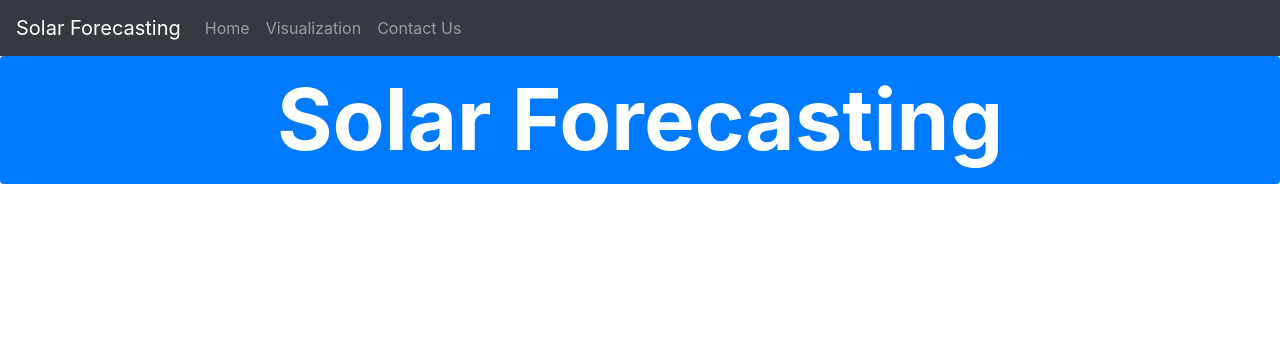
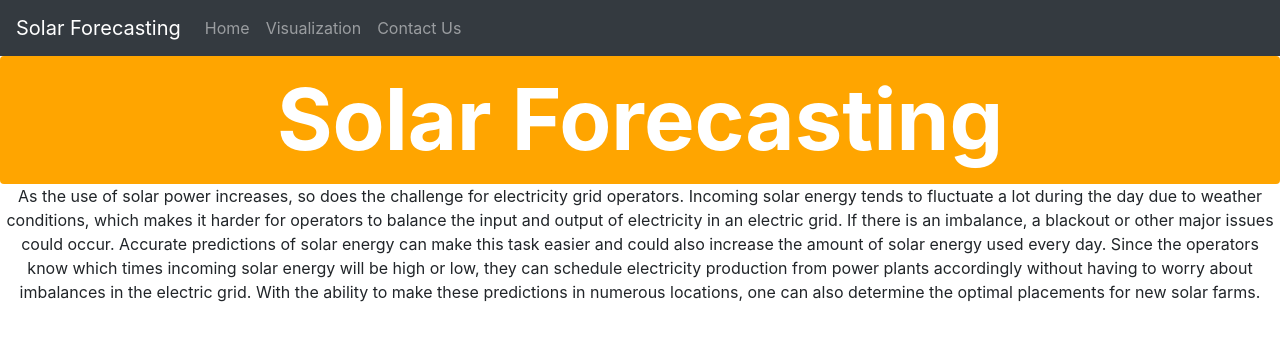
Before and after one commit to gt-big-data/solar-forecasting, a React (Create React App) app in the folder data-viz/solar-forecasting/: page / in a window 1280 px wide. Shown: the top 340 px of the page. Built offline with nearby package versions, Linux system fonts and the light colour scheme.

Commit message:
Added orange color

```diff
--- a/data-viz/solar-forecasting/package.json
+++ b/data-viz/solar-forecasting/package.json
@@ -3,6 +3,7 @@
   "version": "0.1.0",
   "private": true,
   "dependencies": {
+    "@material-ui/core": "^4.11.0",
     "@testing-library/jest-dom": "^4.2.4",
     "@testing-library/react": "^9.5.0",
     "@testing-library/user-event": "^7.2.1",
@@ -11,7 +12,7 @@
     "react": "^16.13.1",
     "react-dom": "^16.13.1",
     "react-router-dom": "^5.2.0",
-    "react-scripts": "3.4.3"
+    "react-scripts": "^4.0.0"
   },
   "scripts": {
     "start": "react-scripts start",
--- /dev/null
+++ b/data-viz/solar-forecasting/src/components/Paragraph.css
@@ -0,0 +1,4 @@
+.Paragraph {
+    font: 300;
+
+}
--- a/data-viz/solar-forecasting/src/components/SolarGraph.jsx
+++ b/data-viz/solar-forecasting/src/components/SolarGraph.jsx
@@ -11,10 +11,11 @@ class SolarGraph extends Component {
 							fontWeight : 'bold',
 							textAlign: 'center',
 							width: "100%",
+							backgroundColor: "orange",
 						}
 					}
 					className="badge badge-primary">
-					Solar Graph
+					Solar Graph and Map
 				</title>
 				<Link to='/'>
 					<button
--- a/data-viz/solar-forecasting/src/components/SolarMap.jsx
+++ b/data-viz/solar-forecasting/src/components/SolarMap.jsx
@@ -11,6 +11,7 @@ class SolarMap extends Component {
 							fontWeight : 'bold',
 							textAlign: 'center',
 							width: "100%",
+							backgroundColor: "orange",
 						}
 					}
 					className="badge badge-primary">
--- a/data-viz/solar-forecasting/src/components/SolarTitle.jsx
+++ b/data-viz/solar-forecasting/src/components/SolarTitle.jsx
@@ -2,7 +2,6 @@ import React, {Component} from 'react';
 import solar from '../images/solar.jpg';
 import solarMap from './SolarMap';
 import {Link} from 'react-router-dom';
-
 
 class SolarTitle extends Component {
 	render() {
@@ -15,11 +14,21 @@ class SolarTitle extends Component {
 							fontWeight : 'bold',
 							textAlign: 'center',
 							width: "100%",
+							backgroundColor: "orange",
 						}
 					}
 					className="badge badge-primary">
 					Solar Forecasting
 				</title>
+				<text
+					style={
+						{
+
+						}
+					}
+					className = "">
+						As the use of solar power increases, so does the challenge for electricity grid operators. Incoming solar energy tends to fluctuate a lot during the day due to weather conditions, which makes it harder for operators to balance the input and output of electricity in an electric grid. If there is an imbalance, a blackout or other major issues could occur. Accurate predictions of solar energy can make this task easier and could also increase the amount of solar energy used every day. Since the operators know which times incoming solar energy will be high or low, they can schedule electricity production from power plants accordingly without having to worry about imbalances in the electric grid. With the ability to make these predictions in numerous locations, one can also determine the optimal placements for new solar farms.
+				</text>
 			</div>
 		);
 	}
--- a/data-viz/solar-forecasting/src/components/contact.jsx
+++ b/data-viz/solar-forecasting/src/components/contact.jsx
@@ -18,6 +18,7 @@ export default class Contact extends Component {
                     fontWeight : 'bold',
                     textAlign: 'center',
                     width: "100%",
+                    backgroundColor: "orange",
                   }
                 }
                 className="badge badge-primary">
@@ -64,7 +65,8 @@ export default class Contact extends Component {
 							{
 								display: 'block',
 								fontWeight : 'bold',
-								fontSize: 25,
+                fontSize: 25,
+                backgroundColor: "orange",
 								marginLeft: 'auto',
 							  	marginRight: 'auto',
 							  	width: "10%",
```
Also changed, not shown: 2 other files (tests, documents, lock files or other folders).
